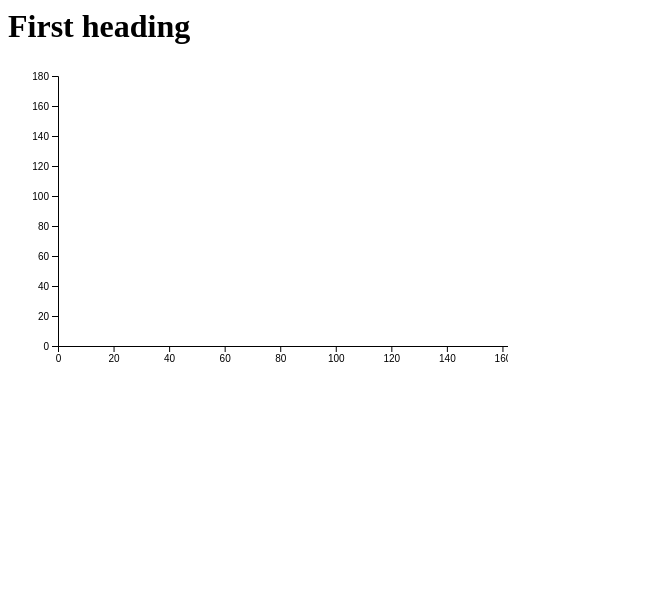
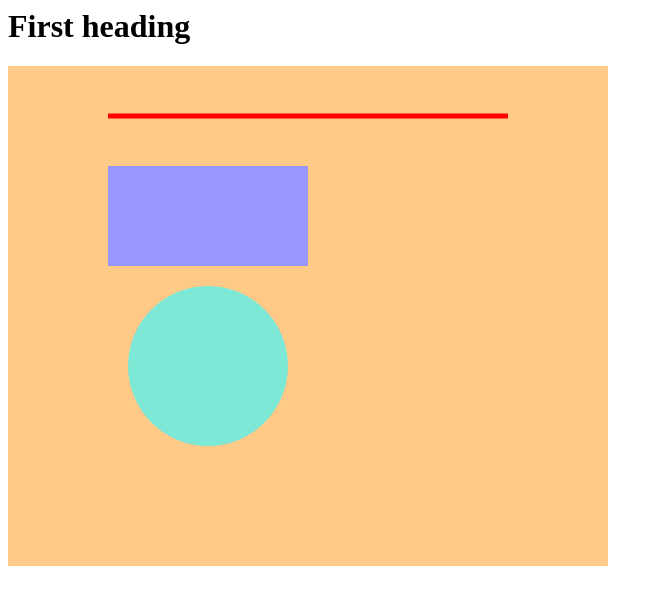
Before and after one commit to yuanlii/data-visualization-d3, a plain HTML site: page index.html in a window 1280 px wide. Shown: the whole page, without its empty margins (0-663 px from the left). Drawn offline with nearby package versions, Linux system fonts and the light colour scheme.

Commit message:
add elem

```diff
--- a/index.css
+++ b/index.css
@@ -5,3 +5,7 @@
 .bar {
     fill: #E1C340;
 }
+
+.svg-container {
+    background-color: #FFC988;
+    }
--- a/index.js
+++ b/index.js
@@ -1,38 +1,38 @@
+var svgWidth = 600, svgHeight = 500;
+var svg = d3.select("svg")
+    .attr("width", svgWidth)
+    .attr("height", svgHeight)
+    .attr("class", "svg-container");
 
-var dataset = [80, 100, 56, 120, 180, 30, 40, 120, 160];
+// append a line to svg
+// for line, we need to specify x1,y1, x2,y2 for the positions of the line
+// if it's horizontal line, y ticks remain the same; if vertical line, x ticks remain the same, and y ticks vary
+var line = svg.append("line")
+    .attr("x1", 100)
+    .attr("x2", 500)
+    .attr("y1", 50)
+    .attr("y2", 50)
+    // set the color of the line, using "stroke"
+    .attr("stroke", "red")
+    // set the width of the line, using "stroke-width"
+    .attr("stroke-width", 5);
 
-var svgWidth = 500, svgHeight = 300;
+// append a rect to svg
+var rect = svg.append("rect")
+    // specify where to start drawing the rectangle
+    .attr("x", 100)
+    .attr("y", 100)
+    // specify width and height of the rectangle
+    .attr("width", 200)
+    .attr("height", 100)
+    // specify fill color
+    .attr("fill", "#9B95FF");
 
-var svg = d3.select('svg')
-    .attr("width", svgWidth)
-    .attr("height", svgHeight);
-
-// add scale to x
-var xScale = d3.scaleLinear()
-    .domain([0, d3.max(dataset)])
-    .range([0, svgWidth]);
-
-// adding scale to y
-var yScale = d3.scaleLinear()
-    .domain([0, d3.max(dataset)])
-    // note: the order changes to make sure the value is increasing from the bottom level
-    .range([svgHeight - 30,0]);
-
-// add x axis using axisBottom()
-var x_axis = d3.axisBottom()
-    .scale(xScale);
-
-// add y axis using axisLeft()
-var y_axis = d3.axisLeft()
-    .scale(yScale);
-
-// append group to svg element
-svg.append("g")
-    .attr("transform", "translate(50, 10)")
-    .call(y_axis);
-
-var xAxisTranslate = svgHeight - 20;
-
-svg.append("g")
-    .attr("transform", "translate(50, " + xAxisTranslate  +")")
-    .call(x_axis);
+// append a circle to svg
+var circle = svg.append("circle")
+    // set coordinates of the circle
+    .attr("cx", 200)
+    .attr("cy", 300)
+    // set radius
+    .attr("r", 80)
+    .attr("fill", "#7CE8D5");
```
Also changed, not shown: img/svg_elems.png (added).
